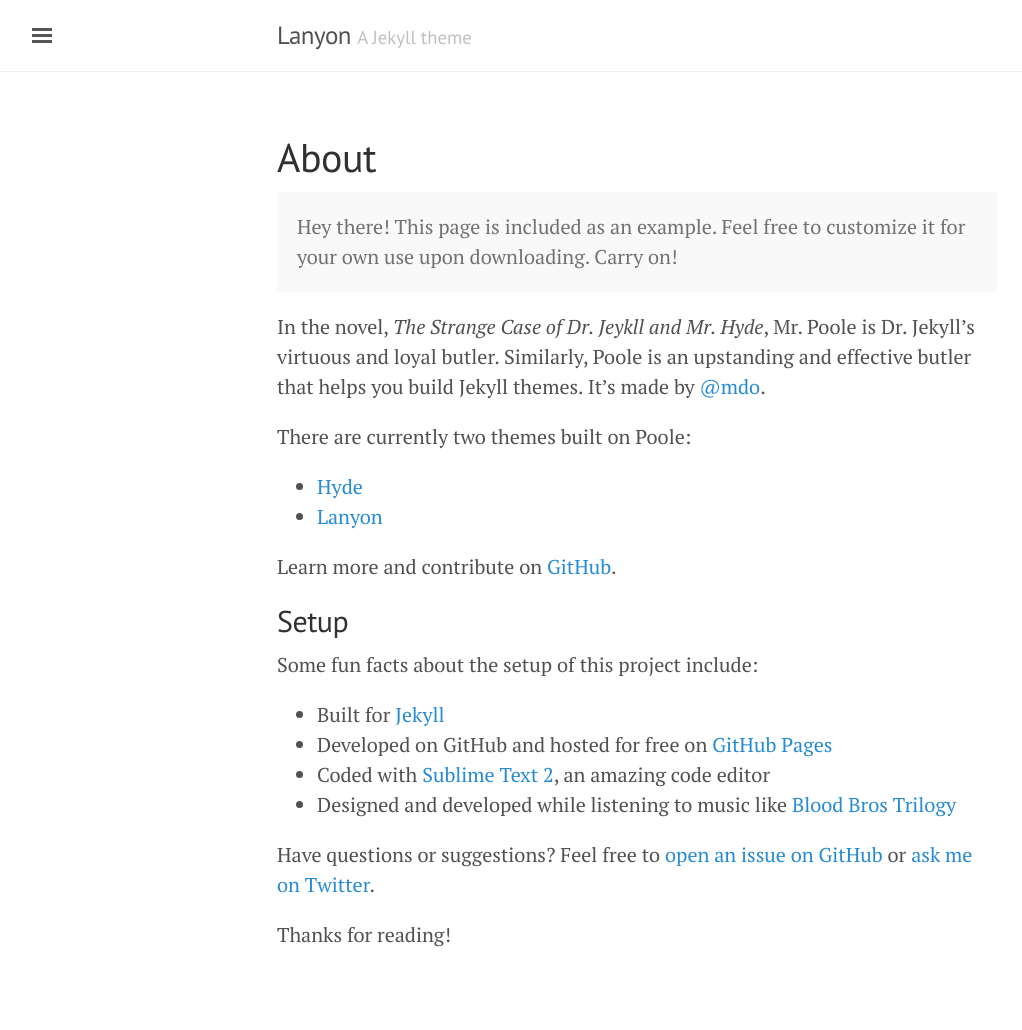
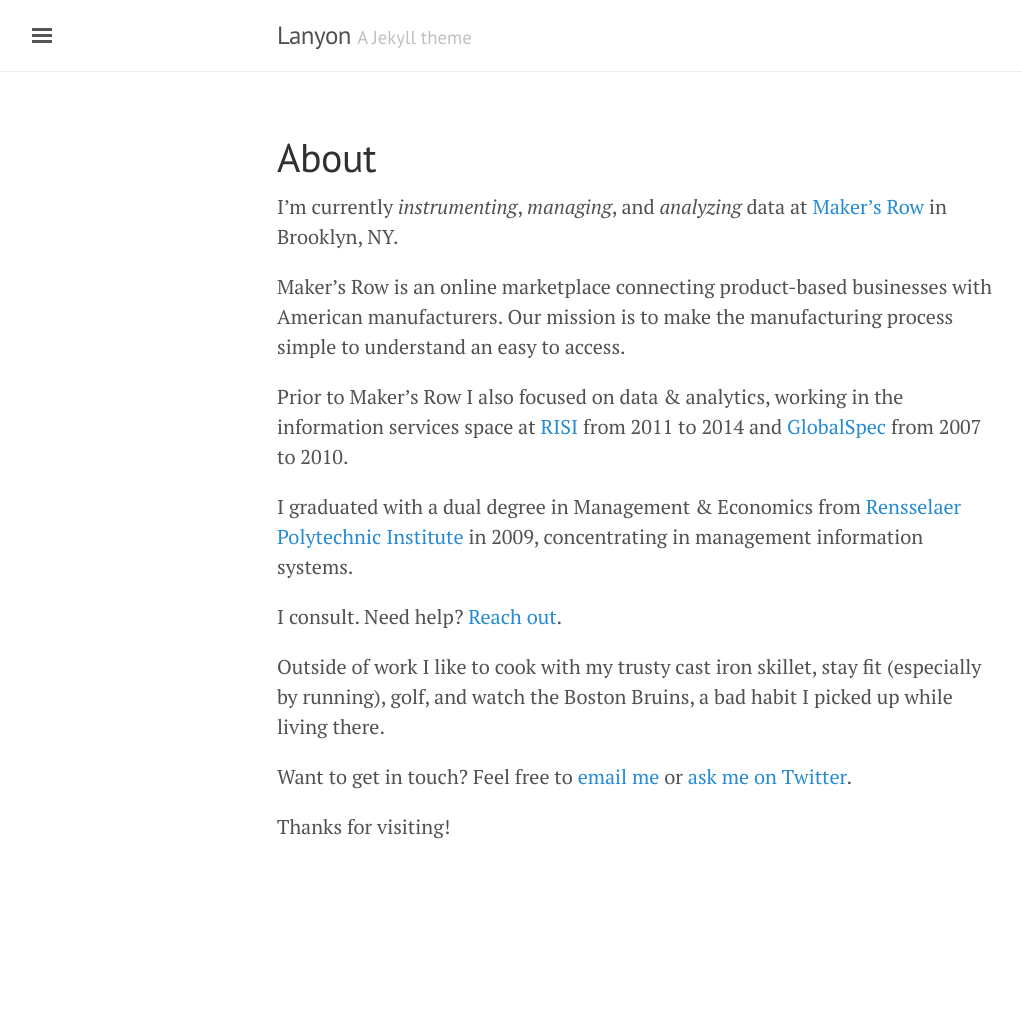
Before and after one commit to kingfink/kingfink.github.io, a Jekyll site: the page built from about.md, in a window 1280 px wide. Shown: the whole page, without its empty margins (3-1025 px from the left). Built offline with Jekyll 4.4.1, drawn with Linux system fonts in a browser that asks for light colours; after the commit the page ends 922 px from its top, so only the background shows below that.

Commit message:
updates to about

```diff
--- a/_includes/sidebar.html
+++ b/_includes/sidebar.html
@@ -25,9 +25,9 @@
       {% endif %}
     {% endfor %}
 
-    <a class="sidebar-nav-item" href="{{ site.github.repo }}/archive/v{{ site.version }}.zip">Download</a>
-    <a class="sidebar-nav-item" href="{{ site.github.repo }}">GitHub project</a>
-    <span class="sidebar-nav-item">Currently v{{ site.version }}</span>
+    <!--a class="sidebar-nav-item" href="{{ site.github.repo }}/archive/v{{ site.version }}.zip">Download</a-->
+    <!--a class="sidebar-nav-item" href="{{ site.github.repo }}">GitHub project</a-->
+    <!--span class="sidebar-nav-item">Currently v{{ site.version }}</span-->
   </nav>
 
   <div class="sidebar-item">
--- a/about.md
+++ b/about.md
@@ -3,28 +3,18 @@
 title: About
 ---
 
-<p class="message">
-  Hey there! This page is included as an example. Feel free to customize it for your own use upon downloading. Carry on!
-</p>
+I’m currently *instrumenting*, *managing*, and *analyzing* data at [Maker’s Row](http://makersrow.com/) in Brooklyn, NY.
 
-In the novel, *The Strange Case of Dr. Jeykll and Mr. Hyde*, Mr. Poole is Dr. Jekyll's virtuous and loyal butler. Similarly, Poole is an upstanding and effective butler that helps you build Jekyll themes. It's made by [@mdo](https://twitter.com/mdo).
+Maker’s Row is an online marketplace connecting product-based businesses with American manufacturers. Our mission is to make the manufacturing process simple to understand an easy to access.
 
-There are currently two themes built on Poole:
+Prior to Maker’s Row I also focused on data & analytics, working in the information services space at [RISI](http://risiinfo.com/) from 2011 to 2014 and [GlobalSpec](http://globalspec.com/) from 2007 to 2010.
 
-* [Hyde](http://hyde.getpoole.com)
-* [Lanyon](http://lanyon.getpoole.com)
+I graduated with a dual degree in Management & Economics from [Rensselaer Polytechnic Institute](http://rpi.edu/) in 2009, concentrating in management information systems.
 
-Learn more and contribute on [GitHub](https://github.com/poole).
+I consult. Need help? [Reach out](mailto:tim.finkel@gmail.com).
 
-## Setup
+Outside of work I like to cook with my trusty cast iron skillet, stay fit (especially by running), golf, and watch the Boston Bruins, a bad habit I picked up while living there.
 
-Some fun facts about the setup of this project include:
+Want to get in touch? Feel free to [email me](mailto:tim.finkel@gmail.com) or [ask me on Twitter](https://twitter.com/king_fink).
 
-* Built for [Jekyll](http://jekyllrb.com)
-* Developed on GitHub and hosted for free on [GitHub Pages](https://pages.github.com)
-* Coded with [Sublime Text 2](http://sublimetext.com), an amazing code editor
-* Designed and developed while listening to music like [Blood Bros Trilogy](https://soundcloud.com/maddecent/sets/blood-bros-series)
-
-Have questions or suggestions? Feel free to [open an issue on GitHub](https://github.com/poole/issues/new) or [ask me on Twitter](https://twitter.com/mdo).
-
-Thanks for reading!
+Thanks for visiting!
```
